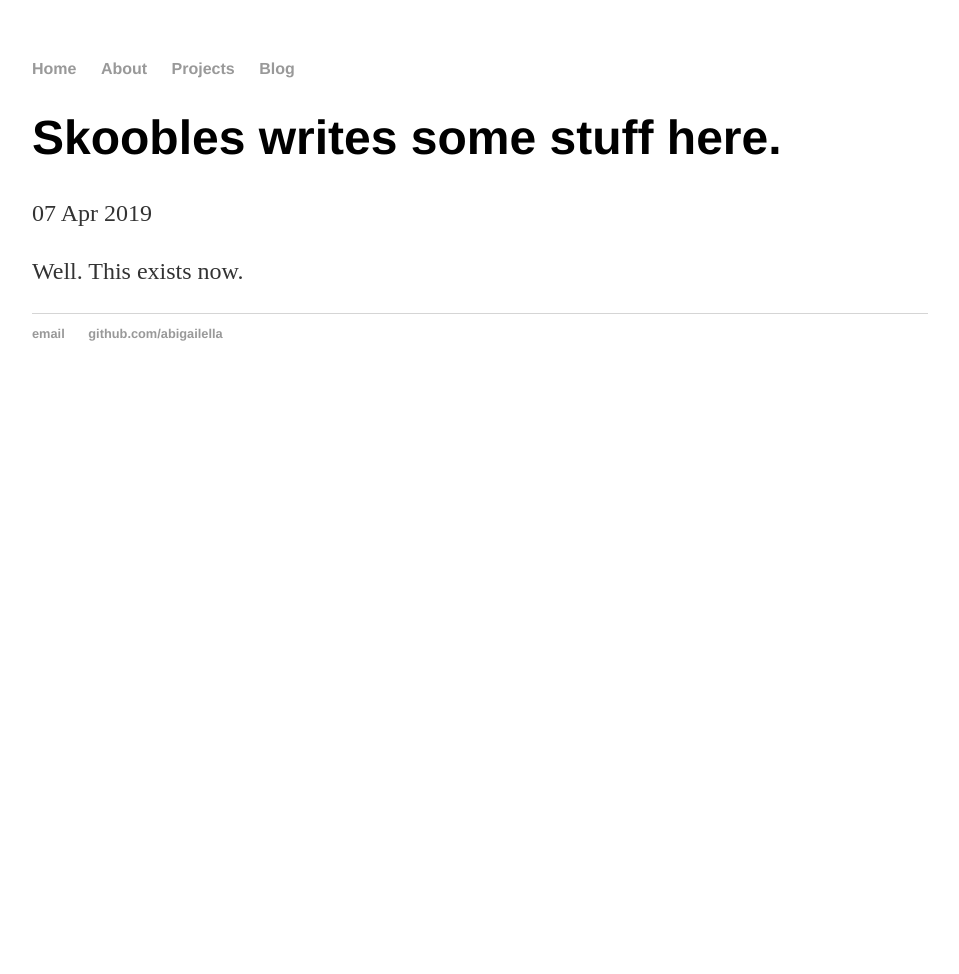
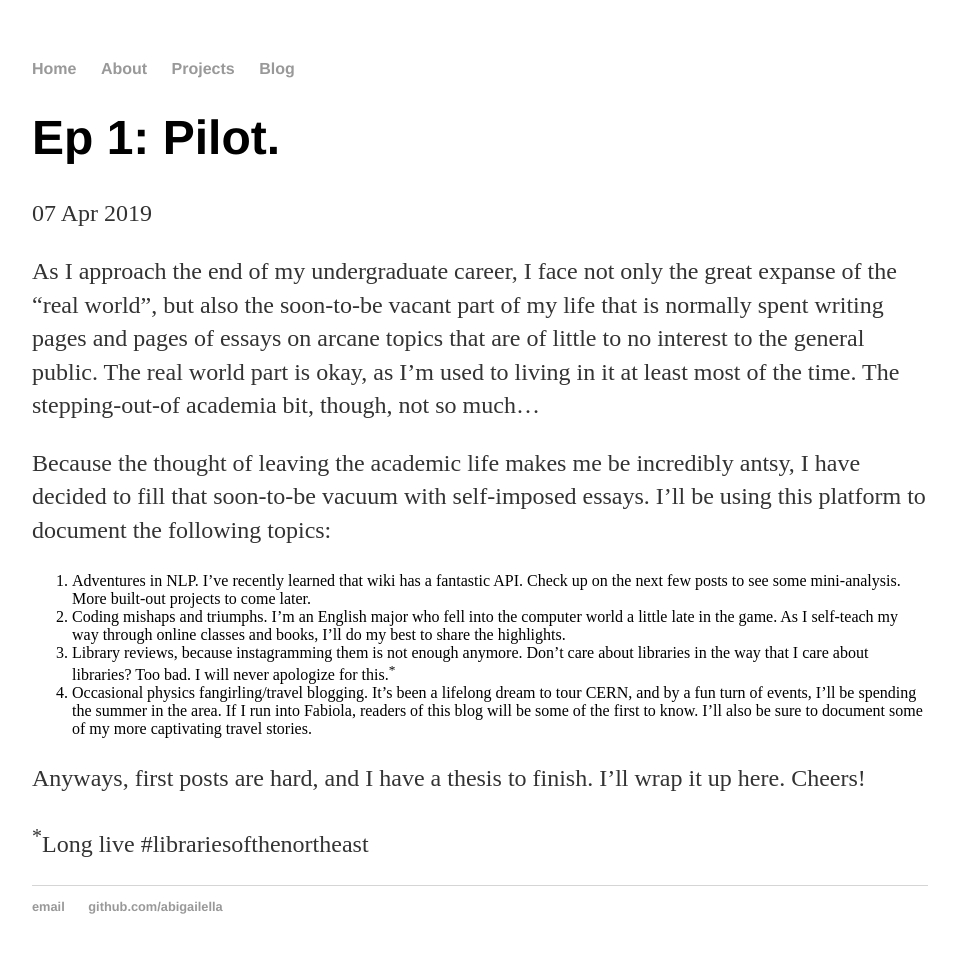
Before and after one commit to abigailella/abigailella.github.io, a Jekyll site: the page built from _posts/2019-04-06-Let's-do-this-thing.md, in a window 1280 px wide. Shown: the whole page, without its empty margins (160-1119 px from the left). Built offline with Jekyll 4.4.1, drawn with Linux system fonts in a browser that asks for light colours; before the commit the page ends 900 px from its top, so only the background shows below that.

Commit message:
Update 2019-04-06-Let's-do-this-thing.md

```diff
--- a/_posts/2019-04-06-Let's-do-this-thing.md
+++ b/_posts/2019-04-06-Let's-do-this-thing.md
@@ -1,7 +1,18 @@
 ---
 layout: post
-title: "Skoobles writes some stuff here."
+title: "Ep 1: Pilot."
 date: 2019-04-07
 ---
 
-Well. This exists now.
+As I approach the end of my undergraduate career, I face not only the great expanse of the “real world”, but also the soon-to-be vacant part of my life that is normally spent writing pages and pages of essays on arcane topics that are of little to no interest to the general public. The real world part is okay, as I’m used to living in it at least most of the time. The stepping-out-of academia bit, though, not so much...
+
+Because the thought of leaving the academic life makes me be incredibly antsy, I have decided to fill that soon-to-be vacuum with self-imposed essays. I’ll be using this platform to document the following topics:
+
+1.	Adventures in NLP. I’ve recently learned that wiki has a fantastic API. Check up on the next few posts to see some mini-analysis. More built-out projects to come later.
+2.	Coding mishaps and triumphs. I’m an English major who fell into the computer world a little late in the game. As I self-teach my way through online classes and books, I’ll do my best to share the highlights.
+3.	Library reviews, because instagramming them is not enough anymore. Don’t care about libraries in the way that I care about libraries? Too bad. I will never apologize for this.<sup>*</sup>
+4.	Occasional physics fangirling/travel blogging. It’s been a lifelong dream to tour CERN, and by a fun turn of events, I’ll be spending the summer in the area. If I run into Fabiola, readers of this blog will be some of the first to know. I’ll also be sure to document some of my more captivating travel stories.
+
+Anyways, first posts are hard, and I have a thesis to finish. I’ll wrap it up here. Cheers!
+
+<sup>*</sup>Long live #librariesofthenortheast
```
